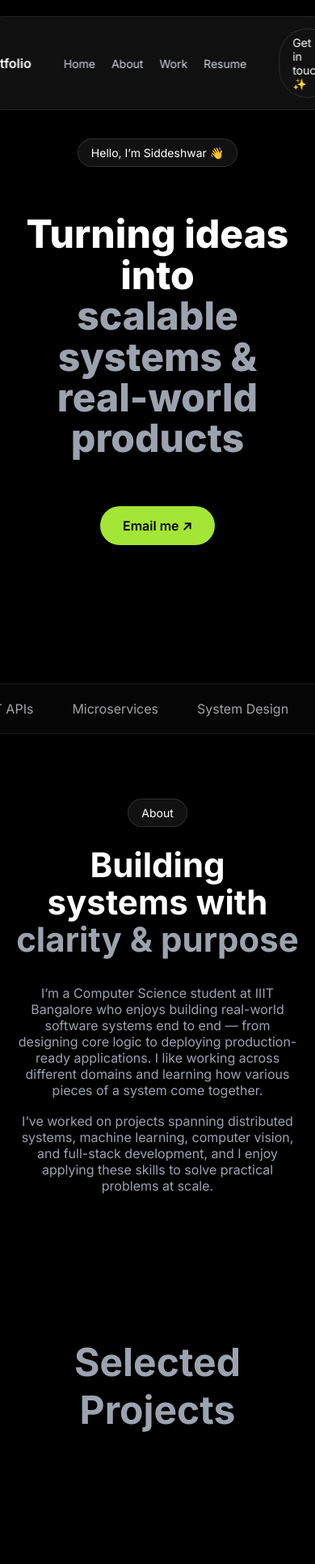
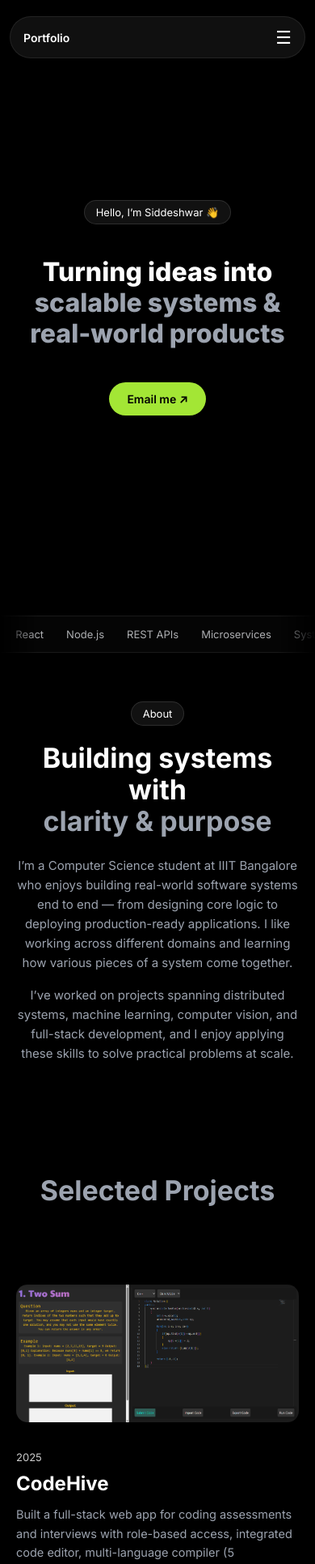
Before and after one commit to siddeshwar-kagatikar/portfolio, a React (Vite) app: page / in a window 390 px wide. Shown: the top 1931 px of the page at 81% size. Built offline with nearby package versions, Linux system fonts and the light colour scheme.

Commit message:
fixed mobile issue

```diff
--- a/src/components/Navbar.jsx
+++ b/src/components/Navbar.jsx
@@ -1,14 +1,18 @@
+import { useState } from "react";
+
 function Navbar() {
+  const [open, setOpen] = useState(false);
+
   return (
+    <>
       <nav className="navbar">
         <div className="nav-left">Portfolio</div>
 
+        {/* Desktop links */}
         <div className="nav-center">
           <a href="#home">Home</a>
           <a href="#about">About</a>
           <a href="#work">Work</a>
-
-        {/* Resume link */}
           <a
             href="https://drive.google.com/file/d/1-faL3B5q2nHOZW436fyoKsB97B49gftX/view?usp=sharing"
             target="_blank"
@@ -18,10 +22,40 @@ function Navbar() {
           </a>
         </div>
 
-      <a href="#contact" className="nav-cta">
+        {/* Mobile button */}
+        <button
+          className="nav-toggle"
+          onClick={() => setOpen(!open)}
+          aria-label="Toggle menu"
+        >
+          ☰
+        </button>
+
+        <a href="#contact" className="nav-cta desktop-only">
           Get in touch ✨
         </a>
       </nav>
+
+      {/* Mobile menu */}
+      {open && (
+        <div className="mobile-menu">
+          <a href="#home" onClick={() => setOpen(false)}>Home</a>
+          <a href="#about" onClick={() => setOpen(false)}>About</a>
+          <a href="#work" onClick={() => setOpen(false)}>Work</a>
+          <a
+            href="https://drive.google.com/file/d/1-faL3B5q2nHOZW436fyoKsB97B49gftX/view?usp=sharing"
+            target="_blank"
+            rel="noopener noreferrer"
+            onClick={() => setOpen(false)}
+          >
+            Resume
+          </a>
+          <a href="#contact" onClick={() => setOpen(false)}>
+            Contact
+          </a>
+        </div>
+      )}
+    </>
   );
 }
 
--- a/src/index.css
+++ b/src/index.css
@@ -378,3 +378,332 @@ section.show {
 .tech-marquee:hover .tech-track {
   animation-play-state: paused;
 }
+
+/* ================= MOBILE POLISH ================= */
+@media (max-width: 768px) {
+
+  /* ----- NAVBAR ----- */
+  .navbar {
+    width: calc(100% - 24px);
+    justify-content: space-between;
+    padding: 12px 16px;
+    gap: 12px;
+  }
+
+  .nav-center {
+    display: none; /* hide middle links on mobile */
+  }
+
+  .nav-left {
+    font-size: 14px;
+  }
+
+  .nav-cta {
+    padding: 8px 14px;
+    font-size: 13px;
+  }
+
+  /* ----- HERO ----- */
+  .hero h1 {
+    font-size: 36px;
+    line-height: 1.15;
+    margin: 24px 0;
+  }
+
+  .hero-center {
+    gap: 22px;
+  }
+
+  .hero-btn {
+    padding: 12px 22px;
+    font-size: 14px;
+  }
+
+  /* ----- PROJECTS ----- */
+  .project-card {
+    padding: 60px 0;
+    cursor: auto; /* restore cursor on touch */
+  }
+
+  .project-info h3 {
+    font-size: 28px;
+  }
+
+  .project-info p {
+    max-width: 100%;
+    font-size: 15px;
+  }
+
+  .project-media img {
+    width: 100%;
+  }
+
+  .tech-stack span {
+    font-size: 12px;
+    padding: 6px 12px;
+  }
+
+  /* Disable hover-only effects */
+  .project-card:hover .project-media img {
+    transform: none;
+  }
+
+  /* ----- ABOUT ----- */
+  .about-title {
+    font-size: 36px;
+  }
+
+  .about-text {
+    font-size: 15px;
+  }
+
+  /* ----- CONTACT ----- */
+  .contact-title {
+    font-size: 36px;
+  }
+
+  /* ----- TECH MARQUEE ----- */
+  .tech-track {
+    gap: 32px;
+    animation-duration: 45s; /* slower on mobile */
+  }
+
+  .tech-track span {
+    font-size: 14px;
+  }
+}
+
+/* ===== NAVBAR MOBILE ===== */
+
+.nav-toggle {
+  display: none;
+  background: none;
+  border: none;
+  color: white;
+  font-size: 22px;
+}
+
+/* Mobile menu */
+.mobile-menu {
+  position: fixed;
+  top: 80px;
+  left: 50%;
+  transform: translateX(-50%);
+  width: calc(100% - 32px);
+  padding: 24px;
+
+  background: rgba(20, 20, 20, 0.95);
+  backdrop-filter: blur(20px);
+  border: 1px solid rgba(255,255,255,0.08);
+  border-radius: 20px;
+
+  display: flex;
+  flex-direction: column;
+  gap: 18px;
+
+  z-index: 999;
+}
+
+.mobile-menu a {
+  font-size: 16px;
+  color: #e5e7eb;
+}
+
+/* ----- RESPONSIVE RULES ----- */
+@media (max-width: 768px) {
+  .nav-toggle {
+    display: block;
+  }
+
+  .desktop-only {
+    display: none;
+  }
+}
+
+/* ===== HERO MOBILE FIX ===== */
+@media (max-width: 768px) {
+
+  .hero {
+    min-height: 90vh; /* slightly smaller than desktop */
+  }
+
+  .hero h1 {
+    font-size: 32px;
+    line-height: 1.2;
+    margin: 20px 0;
+  }
+
+  .hero h1 span {
+    display: block; /* better line wrapping on mobile */
+  }
+
+  .pill {
+    font-size: 13px;
+    padding: 6px 14px;
+  }
+
+  .hero-center {
+    gap: 20px;
+  }
+
+  .hero-btn {
+    padding: 12px 22px;
+    font-size: 14px;
+  }
+}
+
+/* ===== ABOUT MOBILE FIX ===== */
+@media (max-width: 768px) {
+
+  .about {
+    padding-top: 60px;
+    padding-bottom: 60px;
+  }
+
+  .about-title {
+    font-size: 34px;
+    line-height: 1.15;
+    margin: 20px 0 24px;
+  }
+
+  .about-title span {
+    display: block; /* cleaner line wrap */
+  }
+
+  .about-text {
+    font-size: 15px;
+    line-height: 1.6;
+    margin-bottom: 16px;
+  }
+}
+
+/* ===== TECH MARQUEE MOBILE FIX ===== */
+@media (max-width: 768px) {
+
+  .tech-marquee {
+    padding: 14px 0;
+  }
+
+  .tech-track {
+    gap: 28px;                 /* reduce crowding */
+    animation-duration: 50s;   /* slower on mobile */
+  }
+
+  .tech-track span {
+    font-size: 13px;
+    opacity: 0.75;
+  }
+
+  /* Softer edge fade for small screens */
+  .tech-marquee {
+    mask-image: linear-gradient(
+      to right,
+      transparent,
+      black 12%,
+      black 88%,
+      transparent
+    );
+  }
+}
+
+/* ===== PROJECTS MOBILE FIX ===== */
+@media (max-width: 768px) {
+
+  /* Section spacing */
+  #work {
+    padding-top: 60px;
+    padding-bottom: 60px;
+  }
+
+  .section-title {
+    font-size: 34px;
+    margin-bottom: 48px;
+  }
+
+  /* Project card */
+  .project-card {
+    padding: 48px 0;
+    gap: 28px;
+  }
+
+  /* Image first, but visually lighter */
+  .project-media img {
+    width: 100%;
+    border-radius: 14px;
+  }
+
+  /* Text hierarchy */
+  .project-info h3 {
+    font-size: 24px;
+    line-height: 1.2;
+    margin: 10px 0 12px;
+  }
+
+  .project-info p {
+    font-size: 14.5px;
+    line-height: 1.6;
+    max-width: 100%;
+  }
+
+  .year {
+    font-size: 13px;
+    opacity: 0.8;
+  }
+
+  /* Tech stack */
+  .tech-stack {
+    margin: 18px 0;
+    gap: 8px;
+  }
+
+  .tech-stack span {
+    font-size: 12px;
+    padding: 5px 10px;
+  }
+
+  /* GitHub link */
+  .project-link {
+    font-size: 13px;
+  }
+
+  /* Disable hover assumptions */
+  .project-card {
+    cursor: auto;
+  }
+
+  .project-card:hover .project-media img {
+    transform: none;
+  }
+}
+
+/* ===== CONTACT MOBILE FIX ===== */
+@media (max-width: 768px) {
+
+  #contact {
+    padding-top: 60px;
+    padding-bottom: 80px;
+  }
+
+  .contact-title {
+    font-size: 34px;
+    line-height: 1.15;
+    margin: 18px 0 28px;
+  }
+
+  .contact-title span {
+    display: block; /* cleaner wrap */
+  }
+
+  .contact .hero-btn {
+    padding: 12px 22px;
+    font-size: 14px;
+  }
+}
+
+/* ===== DISABLE SCROLL REVEAL ON MOBILE ===== */
+/* @media (max-width: 768px) {
+  section {
+    opacity: 1 !important;
+    transform: none !important;
+  }
+} */
```
Lines whose indentation alone changed are shown as unchanged.
